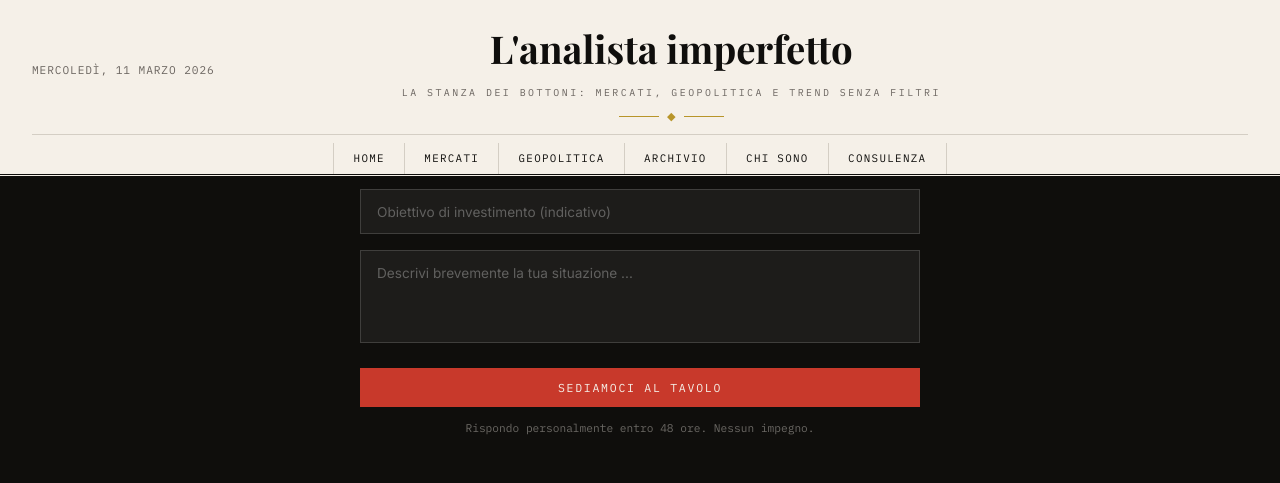
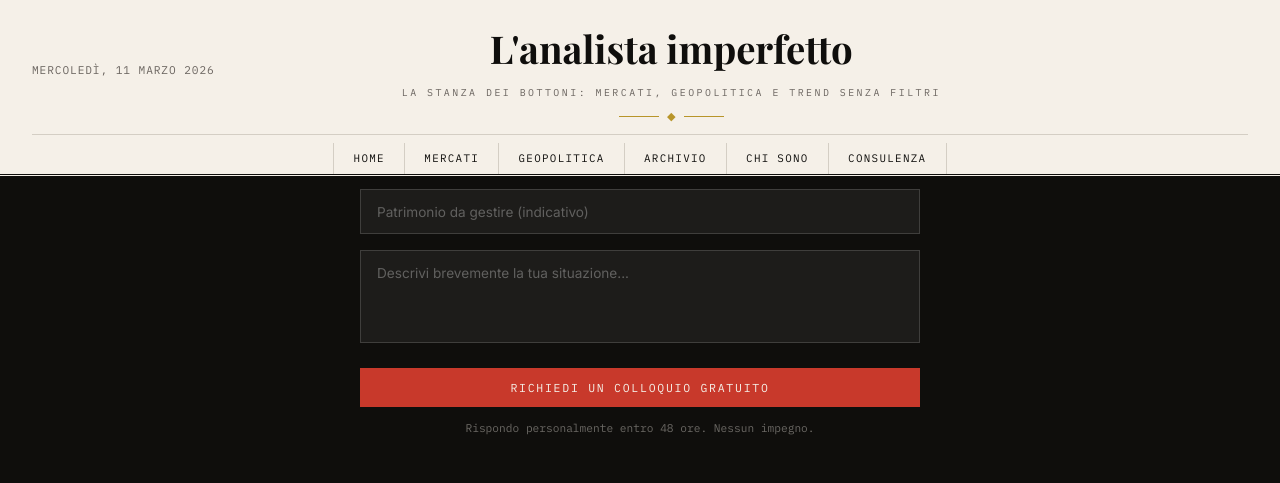
Before and after one commit to martellialessandro/martellialessandro.github.io, a Jekyll site: the page built from consulenza.html, in a window 1280 px wide and 900 px high, scrolled down 730 px. Shown: the top 483 px of the window. Built offline with Jekyll 4.4.1, drawn with Linux system fonts in a browser that asks for light colours; some web fonts are replaced.

Commit message:
Update contact form with new fields and action

```diff
--- a/consulenza.html
+++ b/consulenza.html
@@ -49,12 +49,12 @@
     </div>
   </div>
 
-  <div class="contact-form">
-    <input type="text" placeholder="Nome e cognome">
-    <input type="email" placeholder="Email">
-    <input type="text" placeholder="Obiettivo di investimento (indicativo)">
-    <textarea rows="4" placeholder="Descrivi brevemente la tua situazione ..."></textarea>
-    <button class="btn-primary">Sediamoci al tavolo</button>
+<form class="contact-form" action="https://formspree.io/f/mkoqrgoe" method="POST">
+    <input type="text" name="nome" placeholder="Nome e cognome" required>
+    <input type="email" name="email" placeholder="Email" required>
+    <input type="text" name="patrimonio" placeholder="Patrimonio da gestire (indicativo)">
+    <textarea name="messaggio" rows="4" placeholder="Descrivi brevemente la tua situazione..." required></textarea>
+    <button type="submit" class="btn-primary">Richiedi un colloquio gratuito</button>
     <p style="font-size:0.7rem; color:rgba(245,240,232,0.4); margin-top:0.8rem; text-align:center; font-family:'IBM Plex Mono',monospace;">Rispondo personalmente entro 48 ore. Nessun impegno.</p>
-  </div>
+</form>
 </section>
```
